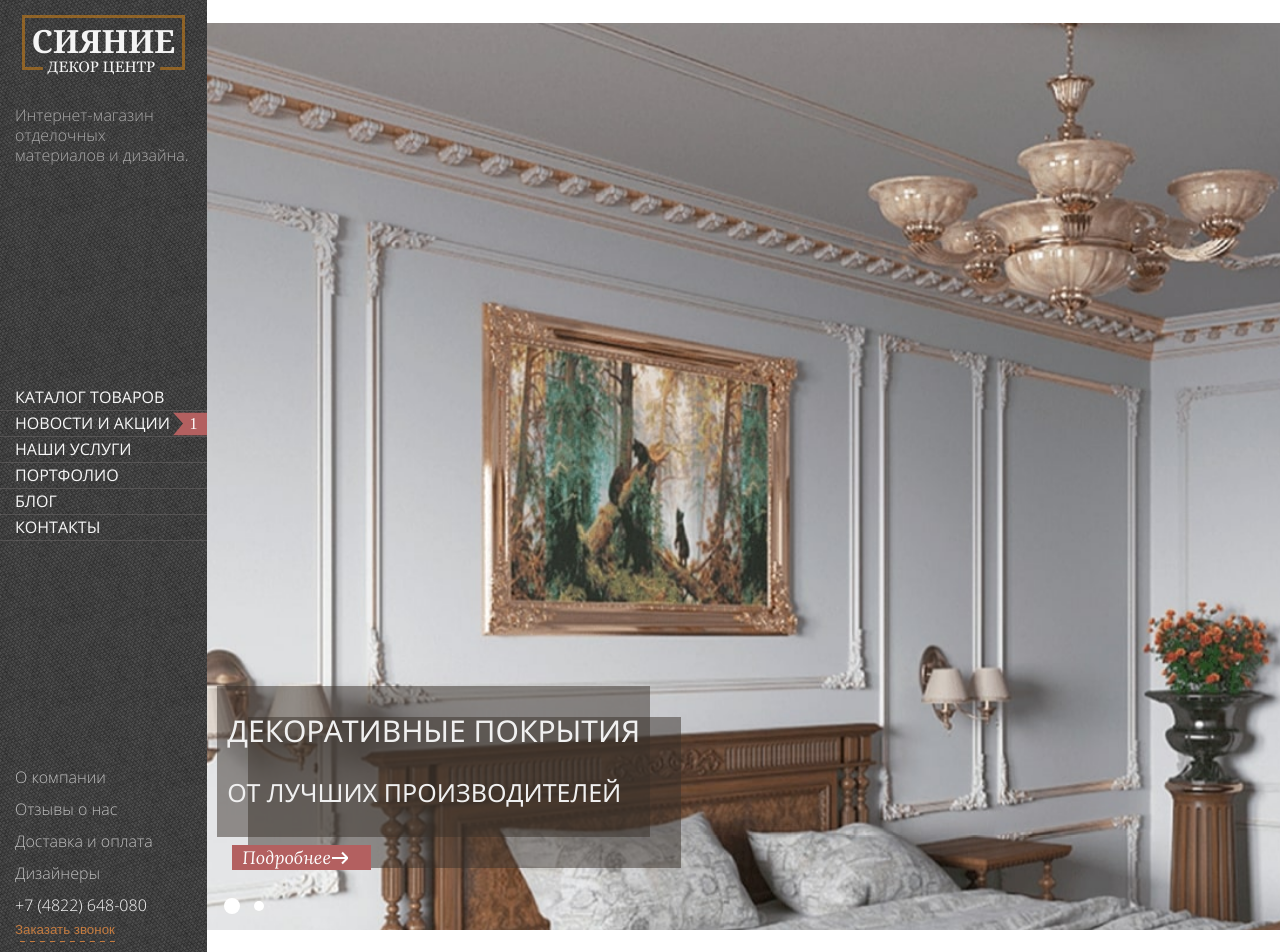
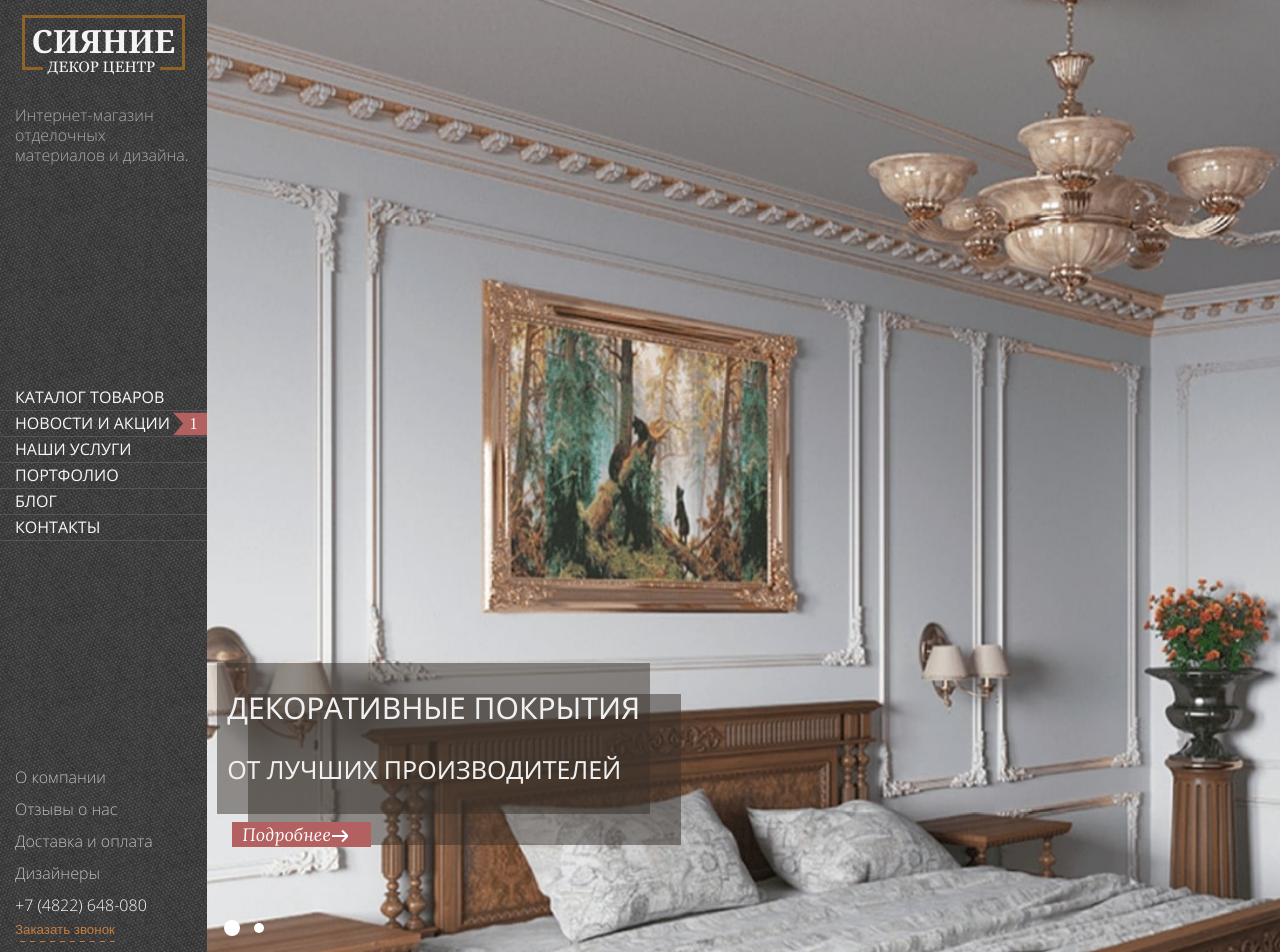
Before and after one commit to trudmeta/decor, a PHP site: page / in a window 1280 px wide. Run offline with PHP 8.4, Linux system fonts and the light colour scheme.

Commit message:
fixs styles

```diff
--- a/css/styles.css
+++ b/css/styles.css
@@ -917,6 +917,10 @@ nav ul svg{
     .mm-panel.mm-hidden:not(.block-phone){
         display: none;
     }
+    .owl-carousel{
+        height: 100%;
+        overflow: hidden;
+    }
     .owl-dots{
         position: absolute;
     }
```
